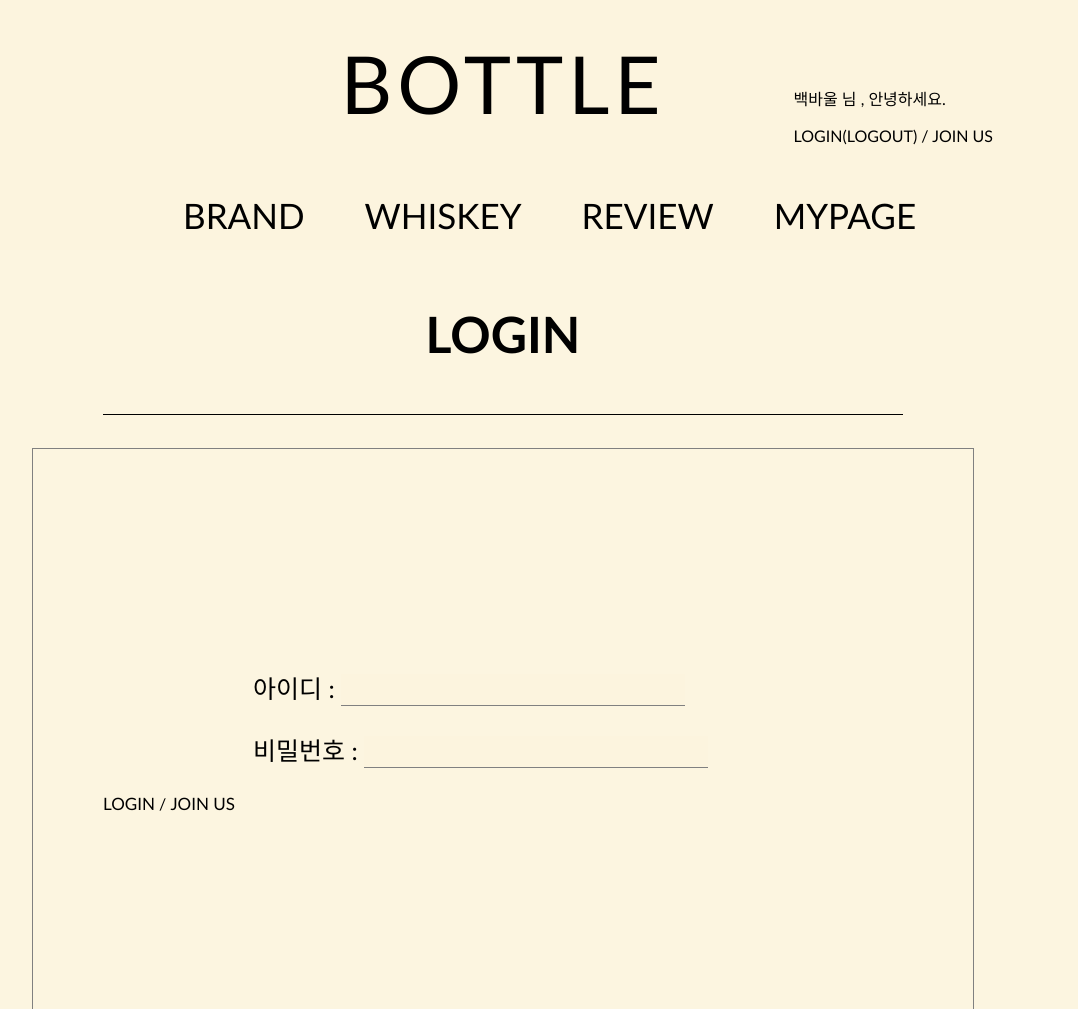
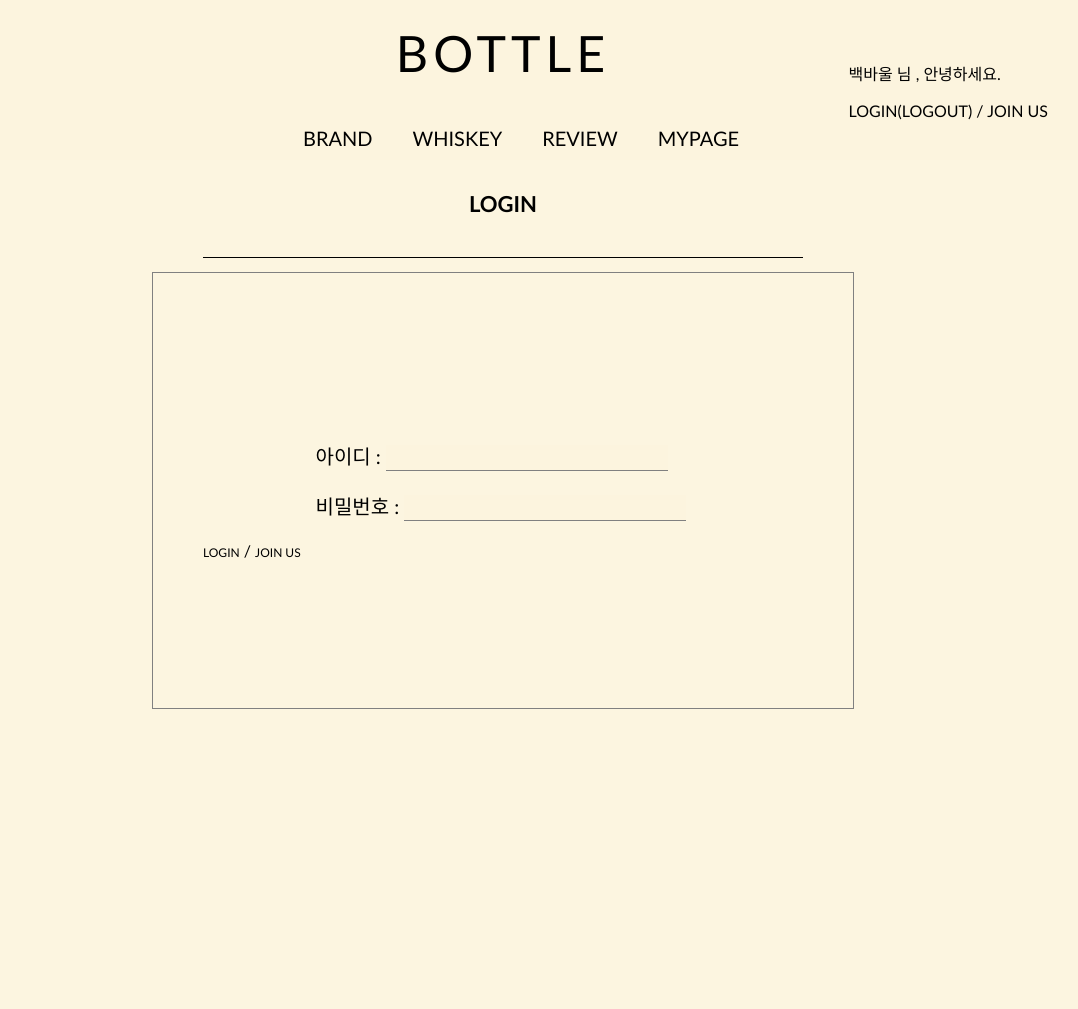
Before and after one commit to Analog-PaulBaek/BottleMVC, a plain HTML site: page login.html in a window 1280 px wide. Shown: the whole page, without its empty margins (137-1215 px from the left). After the commit the page ends 800 px from the top, so only its background shows below. Drawn offline with Linux system fonts and the light colour scheme.

Commit message:
비율변경

```diff
--- a/login.html
+++ b/login.html
@@ -6,12 +6,12 @@
     <meta name="viewport" content="width=device-width, initial-scale=1.0">
     <title>Document</title>
     <script>
-        function reset(){
-            document.getElementById("name").value="";
-            document.getElementById("id").value="";
-            document.getElementById("pw").value="";
-            document.getElementById("pw2").value="";
-            document.getElementById("phone").value="";
+        function reset() {
+            document.getElementById("name").value = "";
+            document.getElementById("id").value = "";
+            document.getElementById("pw").value = "";
+            document.getElementById("pw2").value = "";
+            document.getElementById("phone").value = "";
         }
 
     </script>
@@ -26,7 +26,7 @@
 
         /* 헤더부분시작 */
         header {
-            height: 250px;
+            height: 160px;
             background-color: rgba(252, 245, 223, 0.95);
             margin: 0;
             padding: 0;
@@ -46,19 +46,19 @@
         }
 
         .logo {
-            width: 500px;
-            height: 100px;
-            font-size: 80px;
+            width: 320px;
+            height: 65px;
+            font-size: 50px;
             font-weight: 500;
             display: flex;
             align-items: center;
             justify-content: center;
-            margin-bottom: 85px;
+            margin-bottom: 55px;
         }
 
         .menu {
-            width: 700px;
-            height: 70px;
+            width: 440px;
+            height: 45px;
             position: absolute;
             bottom: 0;
             margin-bottom: 0px;
@@ -76,9 +76,9 @@
 
         .menu ul li {
             list-style: none;
-            font-size: 35px;
+            font-size: 20px;
             letter-spacing: 0px;
-            padding: 30px;
+            padding: 20px;
         }
 
         .main_menu {
@@ -86,36 +86,32 @@
             color: black;
         }
 
-        /* 서브메뉴 숨기기 */
         .menu ul li ul {
             display: none;
             position: absolute;
-            top: 70px;
-            left: calc(50% - 800px);
-            /* 중앙 정렬 */
+            top: 45px;
+            left: calc(50% - 500px);
             background-color: rgba(252, 245, 223, 0.95);
             opacity: 99%;
             padding: 0;
             margin: 0;
             list-style-type: none;
-            width: 1600px;
-            height: 400px;
+            width: 1000px;
+            height: 250px;
             z-index: 999;
         }
 
         .menu ul li ul li {
-            font-size: 60px;
+            font-size: 40px;
             font-weight: 600;
             padding: 0;
-            margin: 40px;
-
+            margin: 25px;
         }
 
         .menu ul li:hover ul {
             display: flex;
             flex-direction: column;
             flex-wrap: wrap;
-
         }
 
         .menu ul li:hover {
@@ -127,40 +123,40 @@
             text-decoration: none;
         }
 
-
         .menu ul li ul li a:hover {
             text-decoration: none;
-            /* opacity: 80%; */
             color: rgb(250, 220, 100);
         }
 
         .login {
             width: auto;
             position: absolute;
-            right: 150px;
-            top: 70px;
+            right: 95px;
+            top: 45px;
+        }
+
+        .log_btn:hover {
+            text-decoration: underline;
         }
 
         a {
             color: black;
             text-decoration-line: none;
         }
-        a:hover{
+
+        a:hover {
             text-decoration: underline;
-            cursor: pointer;
         }
 
         /* 헤더부분 끝 */
 
         /* 메인 시작 */
         main {
-            min-height: 500px;
-            /* background-color: white;
-            border: 1px solid black; */
-            padding : 0 300px 0 300px;
+            min-height: 315px;
+            padding: 0 190px 0 190px;
         }
 
-        .container{
+        .container {
             width: 100%;
             display: flex;
             justify-content: center;
@@ -168,40 +164,44 @@
             align-items: center;
 
         }
-        .title{
-            padding: 20px 0 50px 0;
-            width: 800px;
+
+        .title {
+            padding: 15px 0 40px;
+            width: 600px;
             border-bottom: 1px solid black;
             text-align: center;
-            font-size: 50px;
+            font-size: 22px;
         }
-        .input_wrap{
+
+        .input_wrap {
             border: 1px solid gray;
-            width: 800px;
-            min-height: 500px;
+            width: 600px;
+            min-height: 375px;
             align-content: center;
-            padding: 30px 70px 30px 70px;
+            padding: 30px 50px;
+        }
 
-        }
-        .input_wrap p{
-            font-size: 25px;
+        .input_wrap p {
+            font-size: 20px;
             font-weight: 300;
-            width: 500px;
+            width: 375px;
             align-content: center;
             justify-self: center;
             position: relative;
         }
-        .input_wrap input{
+
+        .input_wrap input {
             background-color: rgba(252, 245, 223, 0.95);
             border: 0;
             border-bottom: 1px solid gray;
-            font-size: 25px;
+            font-size: 20px;
             font-weight: 500;
-            padding-left: 20px;
+            padding-left: 15px;
         }
-        .input_wrap a{
+
+        .input_wrap a {
             font-weight: 500;
-            font-size: 17px;
+            font-size: 12px;
         }
     </style>
 </head>
@@ -268,9 +268,9 @@
         <div class="container">
             <h1 class="title">LOGIN</h1>
             <div class="input_wrap">
-                <p>아이디  :  <input id="id" type="text"></p>
-                <p>비밀번호  :  <input id="pw" type="text"></p>
-                    <a href="">LOGIN</a> / <a href="joinus.html">JOIN US</a>
+                <p>아이디 : <input id="id" type="text"></p>
+                <p>비밀번호 : <input id="pw" type="text"></p>
+                <a href="">LOGIN</a> / <a href="joinus.html">JOIN US</a>
             </div>
         </div>
     </main>
```
Also changed, not shown: customer.html (+53 -54 lines), index.html (+100 -95 lines), joinus.html (+59 -59 lines), sample.html (+25 -27 lines), system.html (+26 -25 lines).
